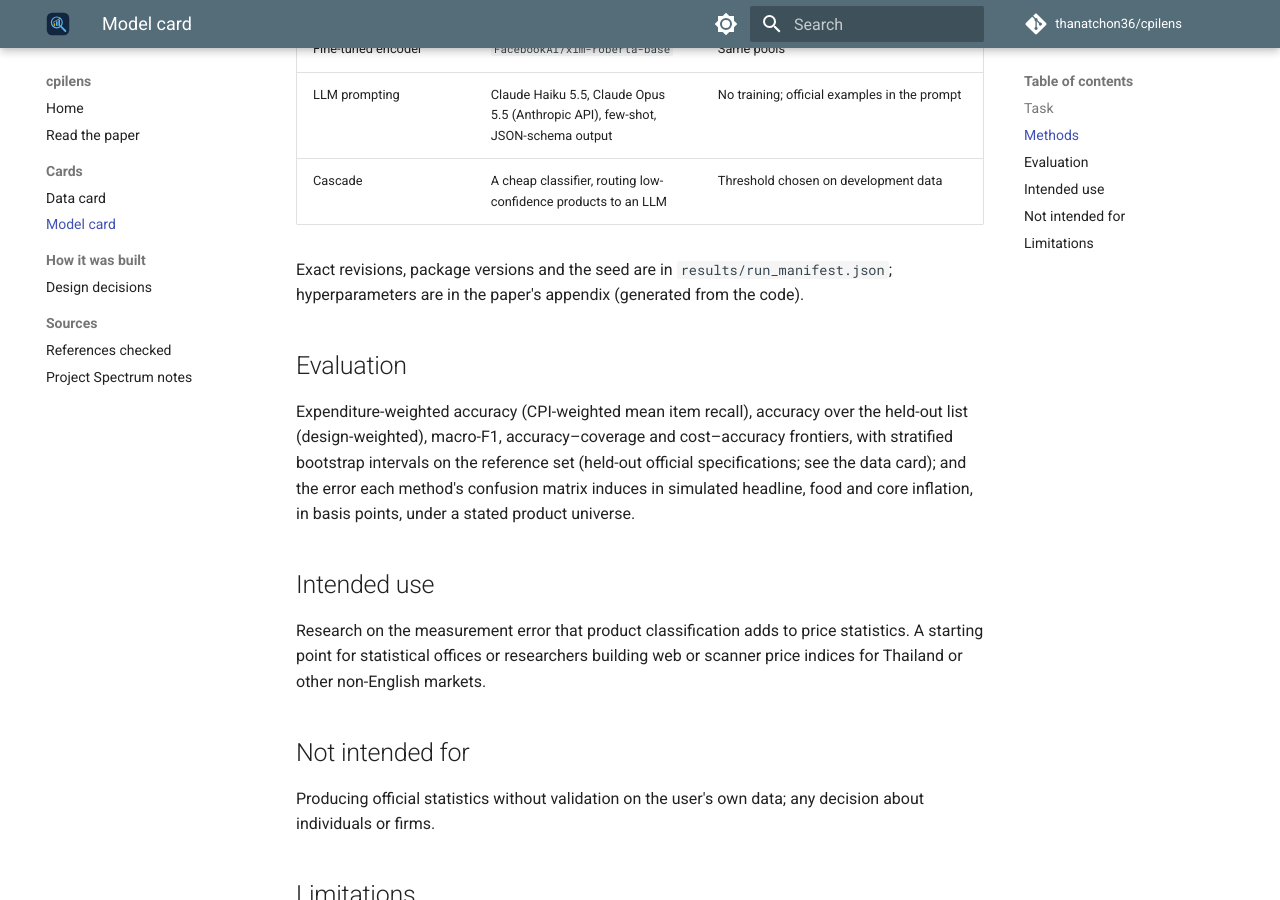
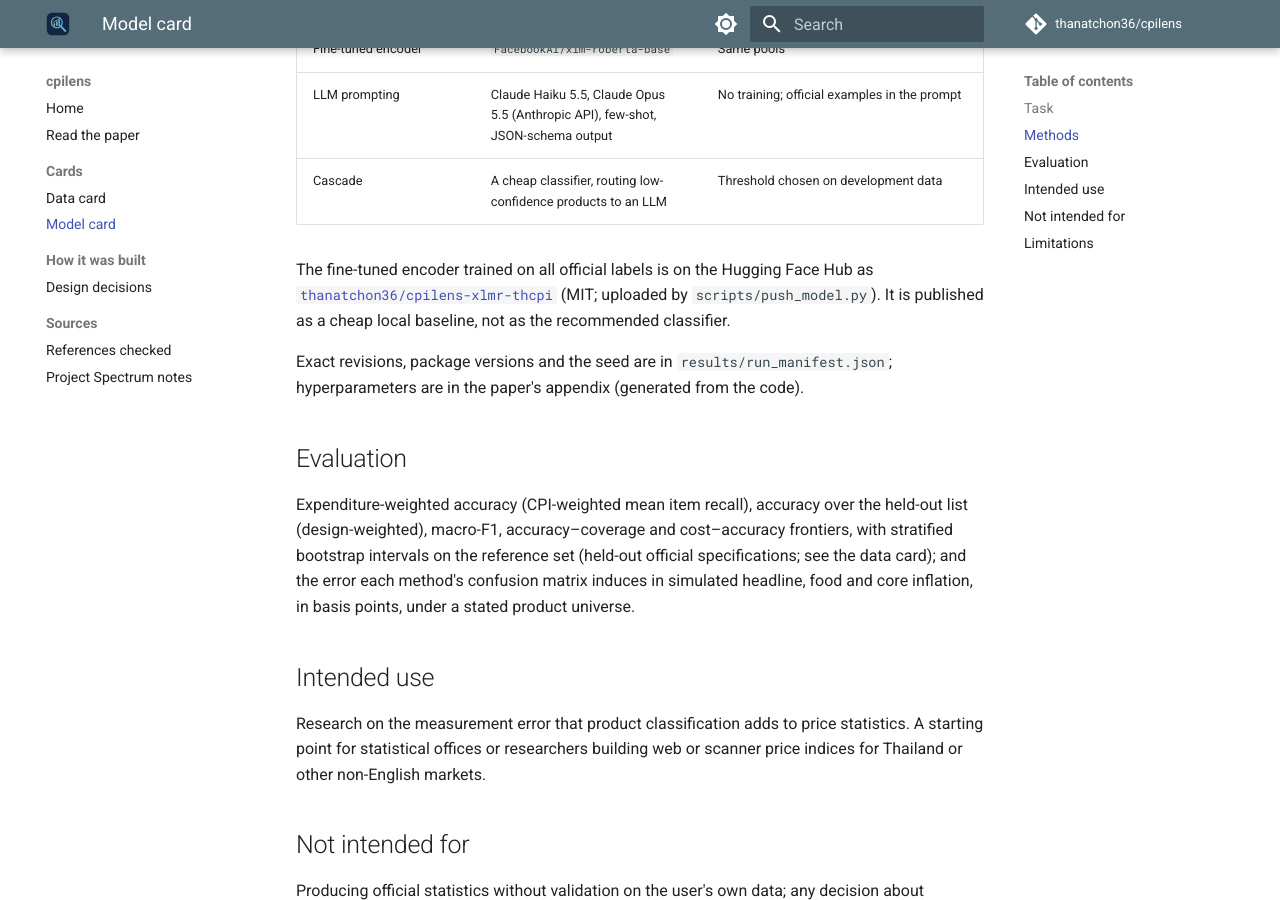
Before and after one commit to thanatchon36/cpilens, an MkDocs documentation site: the page built from docs/model_card.md, in a window 1280 px wide and 900 px high, scrolled down 544 px. Built offline with MkDocs 1.6.1 and Material for MkDocs 9.7.7, drawn with Linux system fonts in a browser that asks for light colours; comment, search, counter and statistics services are not loaded.

Commit message:
Publish the fine-tuned XLM-R on the Hugging Face Hub and link it
push_model.py falls back to the `hf auth login` token when HF_TOKEN is not set.

Co-Authored-By: Claude Opus 5.5 <noreply@anthropic.com>
Claude-Session: https://claude.ai/code/session_01T4K1oSP9UNz2savKkXMGDU

```diff
--- a/docs/model_card.md
+++ b/docs/model_card.md
@@ -15,6 +15,11 @@ in-scope items of the Thai CPI (base 2566) or to `OOS`, with a calibrated confid
 | Fine-tuned encoder | `FacebookAI/xlm-roberta-base` | Same pools |
 | LLM prompting | Claude Haiku 5.5, Claude Opus 5.5 (Anthropic API), few-shot, JSON-schema output | No training; official examples in the prompt |
 | Cascade | A cheap classifier, routing low-confidence products to an LLM | Threshold chosen on development data |
+
+The fine-tuned encoder trained on all official labels is on the Hugging Face Hub as
+[`thanatchon36/cpilens-xlmr-thcpi`](https://huggingface.co/thanatchon36/cpilens-xlmr-thcpi)
+(MIT; uploaded by `scripts/push_model.py`). It is published as a cheap local baseline, not as
+the recommended classifier.
 
 Exact revisions, package versions and the seed are in `results/run_manifest.json`;
 hyperparameters are in the paper's appendix (generated from the code).
```
Also changed, not shown: README.md (+1 -0 lines), 1 other file.
